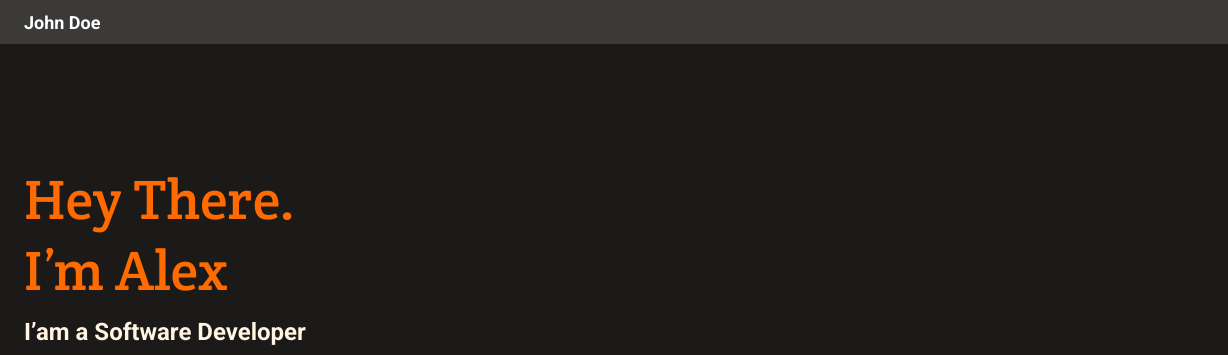
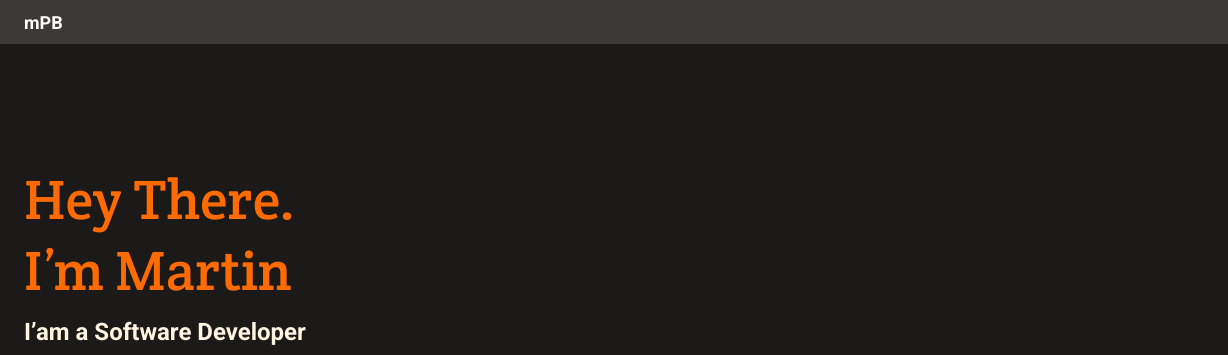
Before and after one commit to mperezbazan/mperezbazan.github.io, a website: page index.html in a window 1280 px wide. Shown: the top 355 px of the page, 0-1228 px from the left. Drawn offline with Linux system fonts and the light colour scheme.

Commit message:
Add sectios from pair

```diff
--- a/index.html
+++ b/index.html
@@ -13,11 +13,11 @@
 <body>
   <main>
     <header class="header-container">
-      <div class="header-title-container"><a class="header-title" href="/" alt="Logo">John Doe</a></div>
+      <div class="header-title-container"><a class="header-title" href="/" alt="Logo">mPB</a></div>
       <nav class="menu-icon-container"><a class="button-head header-menu-icon" href="#"><img src="./images/Menu.svg" alt="Menu icon"/></a></nav>
     </header>
     <section class="headline-container">
-      <h1 class="headline-title">Hey There.<br>I’m Alex</h1>
+      <h1 class="headline-title">Hey There.<br>I’m Martin</h1>
       <p class="headline-subtitle">I’am a Software Developer</p>
       <p class="headline-text">I can help you build a product, feature or website Look through some of my work and experience! If you like what you see and have a project you need coded, don’t hestiate to contact me.</p>
       <ul class="social-media-button-group">
```
